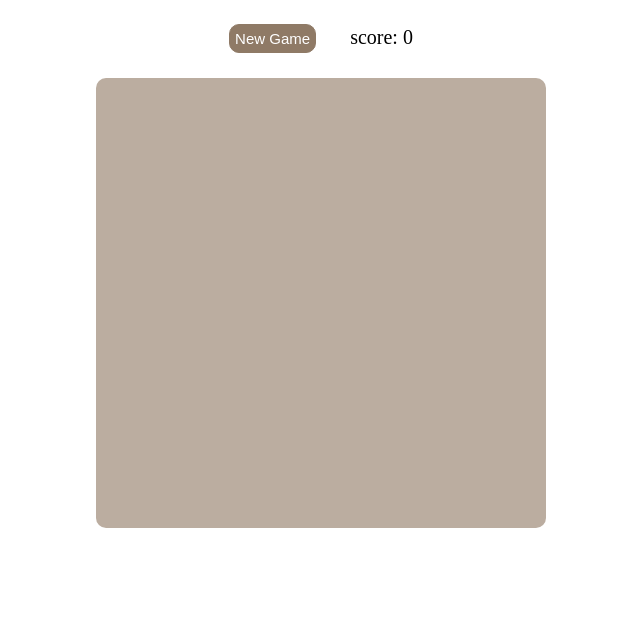
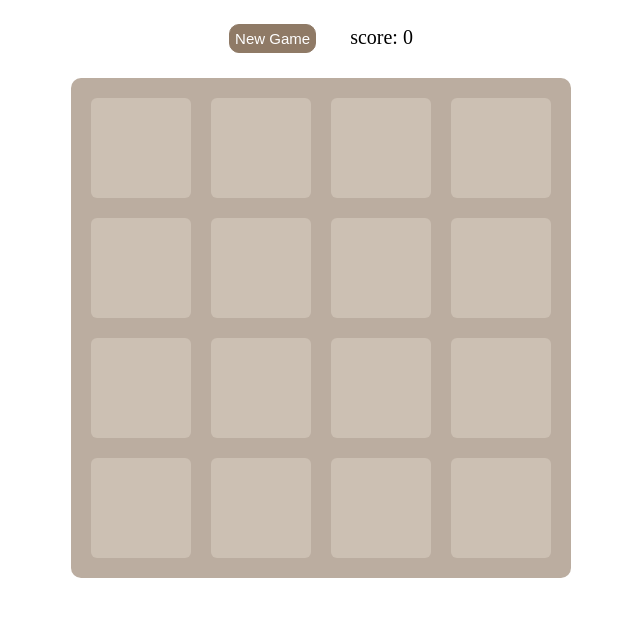
Before and after one commit to CaiYiLiang/Game-2048, a plain HTML site: page index.html in a window 1280 px wide. Shown: the part 77-694 px from the top of the page, without its empty margins (319-959 px from the left). Drawn offline with nearby package versions, Linux system fonts and the light colour scheme.

Commit message:
init the game_board

```diff
--- a/css/main.css
+++ b/css/main.css
@@ -44,11 +44,20 @@ header #author a{
 
 
 #grid-container{
-	width: 450px;
-	height: 450px;
+	width: 500px;
+	height: 500px;
 	margin: 10px auto;
     background-color:#bbada0;
 
     border-radius: 10px;
     position: relative;
 }
+
+#grid-container .grid-cell{
+	width: 100px;
+	height: 100px;
+	background-color: #ccc0b3;
+	border-radius: 6px;
+
+	 position: absolute;
+}
--- a/index.html
+++ b/index.html
@@ -40,6 +40,10 @@
 			<div class="grid-cell" id="grid-cell-3-2"></div>
 			<div class="grid-cell" id="grid-cell-3-3"></div>
 		</div>
+
+		<script src="//cdn.bootcss.com/jquery/1.11.3/jquery.min.js"></script>
+		<script src="js/support.js"></script>
+		<script src="js/main.js"></script>
 	</body>
 
 </html>
--- /dev/null
+++ b/js/main.js
@@ -0,0 +1,30 @@
+var board = new Array(); //This is for storing 4*4 digits on the board
+var score = 0; //create an vaiable and initial the value as 0
+
+var start_x = 0;
+var start_y = 0;
+var end_x = 0;
+var end_y = 0;
+
+$(document).ready(function() {
+	newGame();
+});
+
+function newGame() {
+	//initial the game
+	init();
+	//generate random digits on the board
+	//generateOneNumber();
+	//generateOneNumber();
+}
+
+function init(){
+	for(var x=0; x<4;x++){
+		for(var y =0;y<4;y++){
+			var gridCell = $("#grid-cell-"+x+"-"+y);
+			gridCell.css("top",getTop(x));
+	        gridCell.css("left",getLeft(y));
+		}
+	}
+
+}
--- /dev/null
+++ b/js/support.js
@@ -0,0 +1,8 @@
+
+function getTop(x){
+	return 20+120*x;
+}
+
+function getLeft(y){
+	return 20+120*y;
+}
```
